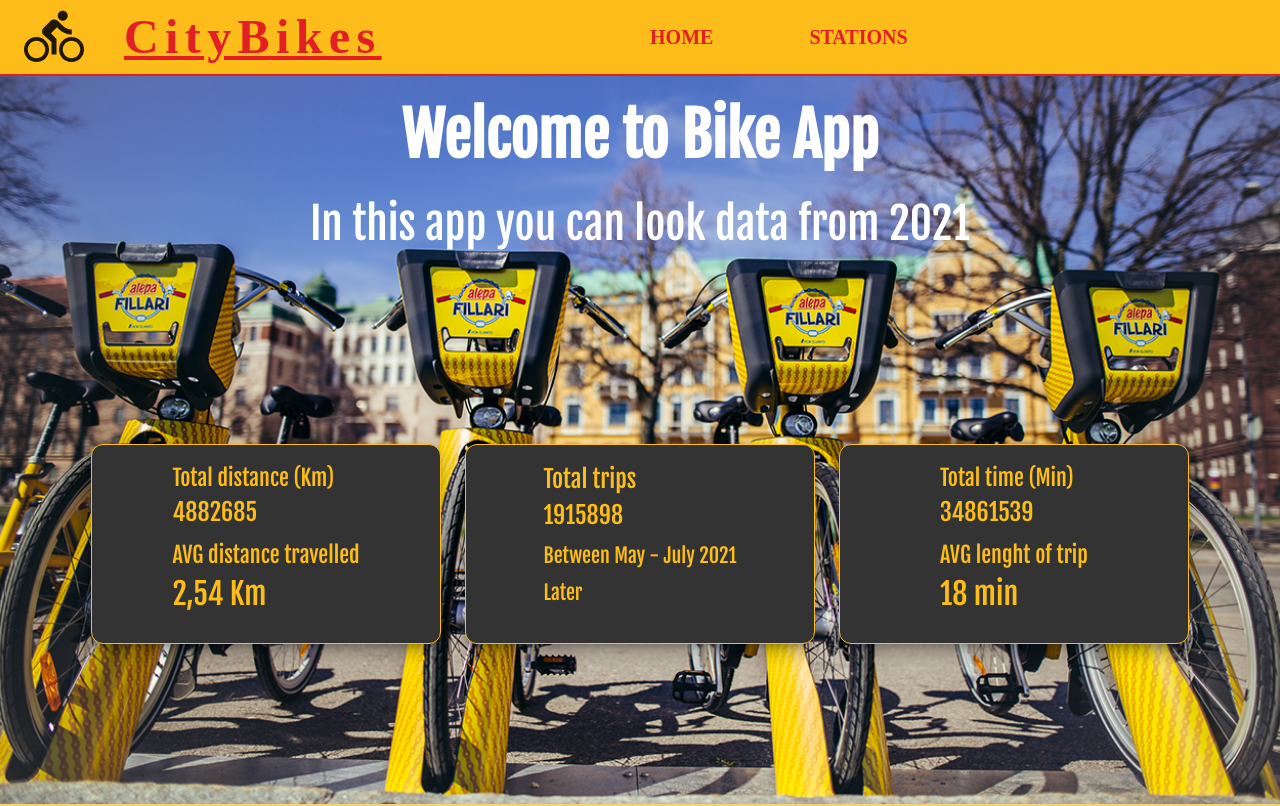
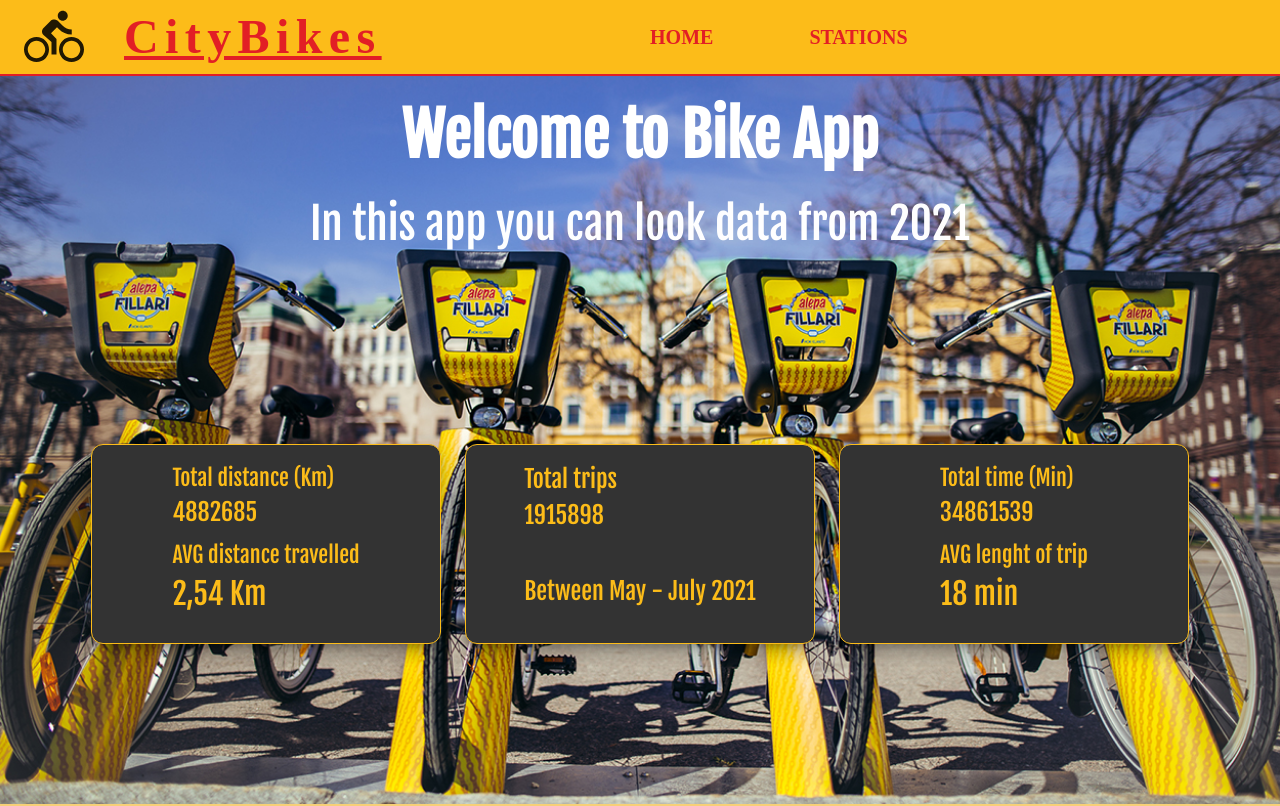
Before and after one commit to MomoYlinen/Bikeappts, a Next.js app in the folder frontend/: page / in a window 1280 px wide. Shown: the top 806 px of the page. Built offline with nearby package versions, Linux system fonts and the light colour scheme; no server answers; a web font is replaced by a local one.

Commit message:
Fixed Infocard

```diff
--- a/frontend/components/home/TotalTripsCard.tsx
+++ b/frontend/components/home/TotalTripsCard.tsx
@@ -47,6 +47,7 @@ export default function OutlinedCard() {
             sx={{
               fontSize: { xs: 16, sm: 12, md: 20, lg: 24 },
               fontWeight: 300,
+              mb: 5,
             }}
             component="div"
             gutterBottom
@@ -65,17 +66,10 @@ export default function OutlinedCard() {
             </motion.div>
           </Typography>
           <Typography
-            sx={{ fontSize: { xs: 16, sm: 12, md: 20 } }}
+            sx={{ fontSize: { xs: 16, sm: 12, md: 24 } }}
             color="primary"
-            gutterBottom
           >
             Between May - July 2021
-          </Typography>
-          <Typography
-            sx={{ fontSize: { xs: 16, sm: 12, md: 20 } }}
-            component="div"
-          >
-            Later
           </Typography>
         </CardContent>
       </Card>
```
